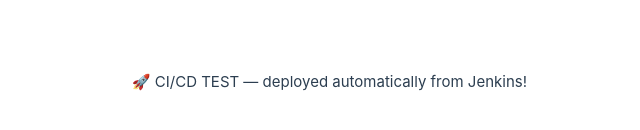
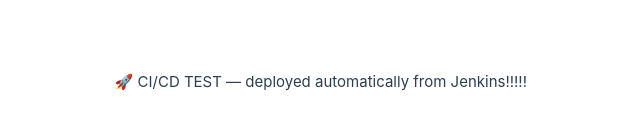
Before and after one commit to fernandofriasn/firewall-front, a Vue app: page / in a window 1280 px wide. Shown: the part 318-448 px from the top of the page, without its empty margins (113-753 px from the left). Built offline with nearby package versions, Linux system fonts and the light colour scheme.

Commit message:
test ci/cd

```diff
--- a/src/App.vue
+++ b/src/App.vue
@@ -12,7 +12,7 @@
     </div>
   </header> -->
 
-  <div class="ci-banner">🚀 CI/CD TEST — deployed automatically from Jenkins!</div>
+  <div class="ci-banner">🚀 CI/CD TEST — deployed automatically from Jenkins!!!!!</div>
 
   <!-- <RouterView /> -->
 </template>
```
